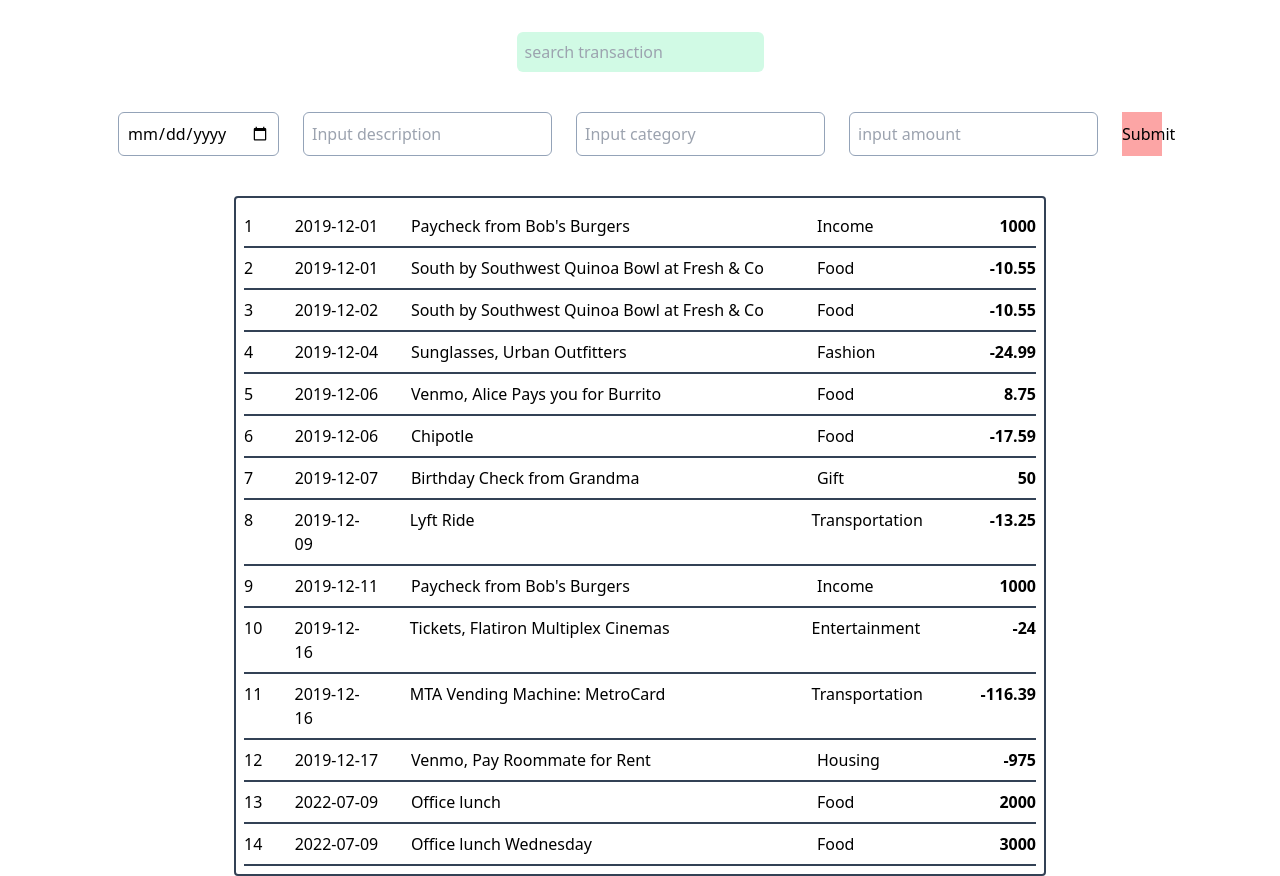
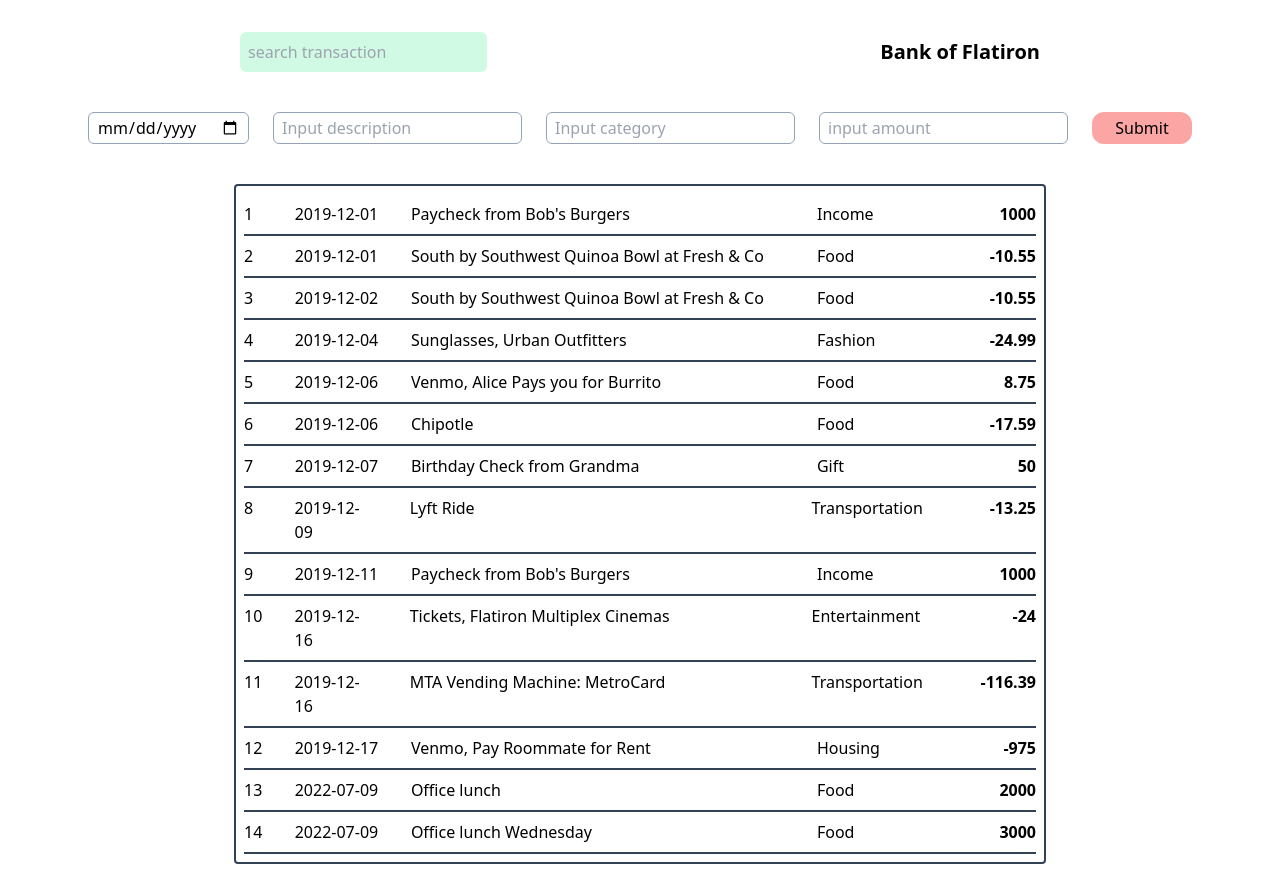
Before and after one commit to allenshamrock/phase-2-code-challenge-bank-of-flatiron, a React (Vite) app: page / in a window 1280 px wide. Built offline with nearby package versions, Linux system fonts and the light colour scheme; data requests are answered from the project's data file.

Commit message:
Impleted the add ttransaction feature

```diff
--- a/src/components/Form.jsx
+++ b/src/components/Form.jsx
@@ -26,14 +26,14 @@ function Form() {
         type="date"
         placeholder="Input date"
         required
-        className="p-2 border rounded-md border-slate-400"
+        className="px-2 border rounded-md border-slate-400"
         value={formData.date}
         onChange={(e) => setFormData({ ...formData, date: e.target.value })}
       />
       <input
         type="text"
         placeholder="Input description"
-        className="p-2 border rounded-md border-slate-400"
+        className="px-2 border rounded-md border-slate-400"
         value={formData.description}
         onChange={(e) =>
           setFormData({ ...formData, description: e.target.value })
@@ -42,18 +42,18 @@ function Form() {
       <input
         type="text"
         placeholder="Input category"
-        className="p-2 border rounded-md border-slate-400"
+        className="px-2 border rounded-md border-slate-400"
         value={formData.category}
         onChange={(e) => setFormData({ ...formData, category: e.target.value })}
       />
       <input
         type="text"
         placeholder="input amount"
-        className="p-2 border rounded-md border-slate-400"
+        className="px-2 border rounded-md border-slate-400"
         value={formData.amount}
         onChange={(e) => setFormData({ ...formData, amount: e.target.value })}
       />
-      <button className=" border-slate-500 w-10 bg-red-300" >Submit</button>
+      <button className=" border-none w-[100px] bg-red-300 rounded-xl p-1" >Submit</button>
     </form>
   );
 }
--- a/src/components/SearchBar.jsx
+++ b/src/components/SearchBar.jsx
@@ -2,12 +2,13 @@ import React from "react";
 
 function SearchBar() {
   return (
-    <div className="w-auto mt-8 border-none">
+    <div className="w-[800px] mt-8 border-none flex justify-between items-center">
       <input
         type="Search"
         placeholder="search transaction"
-        className="p-2 border-none rounded-md outline-none bg-emerald-100"
+        className="p-2 border-none rounded-md outline-none bg-emerald-100 align-self: flex-start;"
       />
+      <p className="font-bold text-xl">Bank of Flatiron</p>
     </div>
   );
 }
--- a/src/components/Table.jsx
+++ b/src/components/Table.jsx
@@ -1,20 +1,22 @@
 import React from "react";
 
-function Table({data}) {
-
+function Table({ data }) {
   return (
     <div className="flex flex-col justify-center m-auto mt-10 w-[812px] border-2 border-slate-700 p-2 rounded">
-      {data.map((data) => {
-        return (
-          <div key={data.id} className="flex py-2 border-b-2 border-slate-700 not-last-child:border-b-0 gap-x-8 gap-y-4">
+      {data.map((data, index, array) => (
+        <div
+          key={data.id}
+          className={`flex py-2 border-b-2 border-slate-700 ${
+            index === array.length - 1 ? 'border-b-0' : ''
+          } gap-x-8 gap-y-4`}
+        >
           <p className="w-[20px]">{data.id}</p>
           <p className="w-[90px]">{data.date}</p>
           <p className="w-[400px]">{data.description}</p>
           <p className="w-[100px]">{data.category}</p>
           <p className="w-[100px] font-bold text-end">{data.amount}</p>
         </div>
-        );
-      })}
+      ))}
     </div>
   );
 }
```
Also changed, not shown: src/App.jsx (line endings or trailing spaces). Lines whose indentation alone changed are shown as unchanged.
